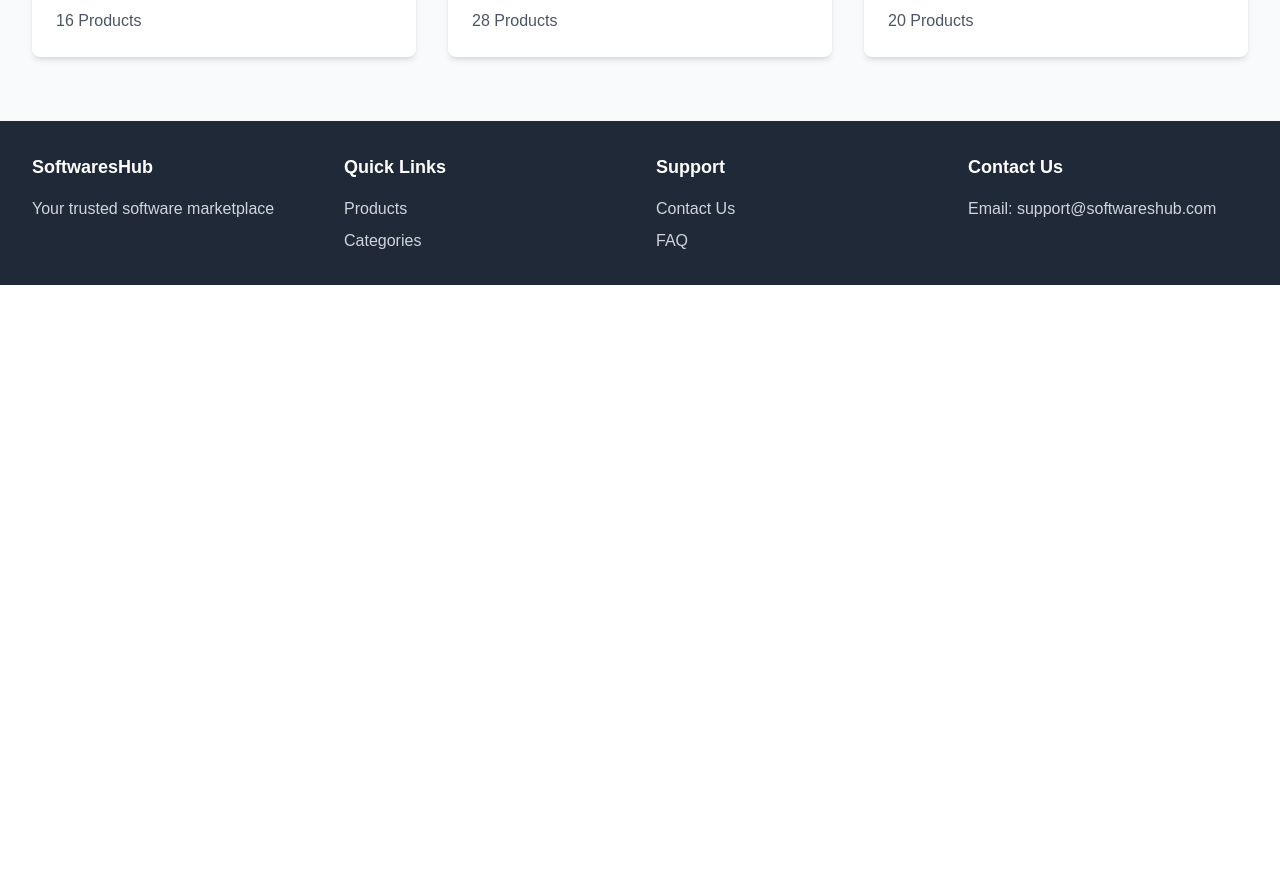
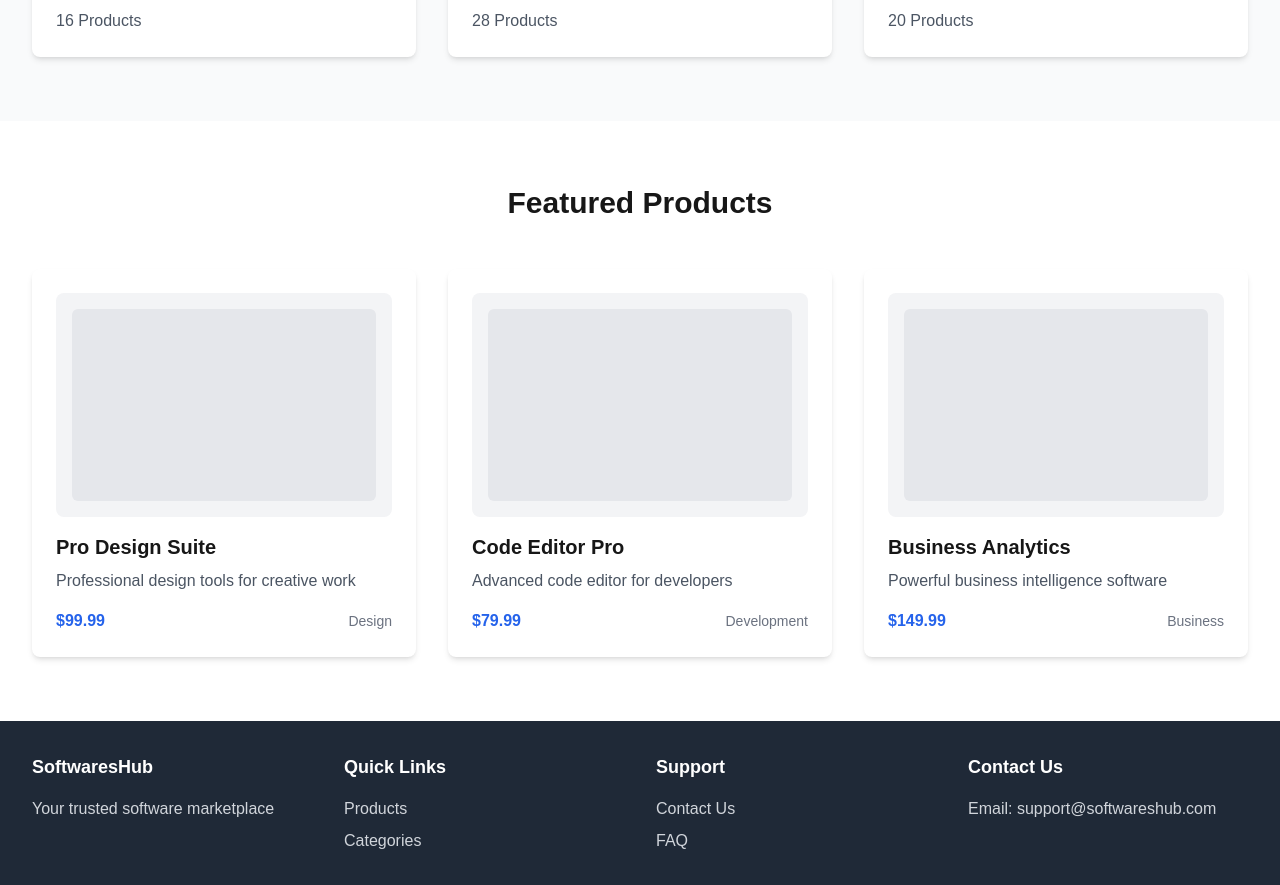
Before and after one commit to kimbuvakyu/softwareshub, a Next.js app: page / in a window 1280 px wide. Shown: the part 867-1752 px from the top of the page. Before the commit the page ends 1152 px from the top, so only its background shows below. Built offline with nearby package versions, Linux system fonts and the light colour scheme.

Commit message:
Add featured products section

```diff
--- /dev/null
+++ b/components/home/FeaturedProducts.tsx
@@ -0,0 +1,49 @@
+export default function FeaturedProducts() {
+    const products = [
+      {
+        name: 'Pro Design Suite',
+        description: 'Professional design tools for creative work',
+        price: '$99.99',
+        category: 'Design',
+      },
+      {
+        name: 'Code Editor Pro',
+        description: 'Advanced code editor for developers',
+        price: '$79.99',
+        category: 'Development',
+      },
+      {
+        name: 'Business Analytics',
+        description: 'Powerful business intelligence software',
+        price: '$149.99',
+        category: 'Business',
+      },
+    ];
+
+    return (
+      <section className="py-16">
+        <div className="max-w-7xl mx-auto px-4 sm:px-6 lg:px-8">
+          <h2 className="text-3xl font-bold text-center mb-12">Featured Products</h2>
+          <div className="grid grid-cols-1 md:grid-cols-2 lg:grid-cols-3 gap-8">
+            {products.map((product) => (
+              <div
+                key={product.name}
+                className="bg-white p-6 rounded-lg shadow-md hover:shadow-lg transition-shadow"
+              >
+                <div className="bg-gray-100 p-4 rounded-lg mb-4">
+                  {/* Product Image Placeholder */}
+                  <div className="h-48 bg-gray-200 rounded-md"></div>
+                </div>
+                <h3 className="text-xl font-semibold mb-2">{product.name}</h3>
+                <p className="text-gray-600 mb-4">{product.description}</p>
+                <div className="flex justify-between items-center">
+                  <span className="text-blue-600 font-bold">{product.price}</span>
+                  <span className="text-sm text-gray-500">{product.category}</span>
+                </div>
+              </div>
+            ))}
+          </div>
+        </div>
+      </section>
+    );
+  }
--- a/pages/index.tsx
+++ b/pages/index.tsx
@@ -1,12 +1,14 @@
 import Layout from '@/components/layout/Layout';
 import Hero from '@/components/home/Hero';
 import CategoryGrid from '@/components/home/CategoryGrid';
+import FeaturedProducts from '@/components/home/FeaturedProducts';
 
 export default function Home() {
   return (
     <Layout>
       <Hero />
       <CategoryGrid />
+      <FeaturedProducts />
     </Layout>
   );
 }
```
